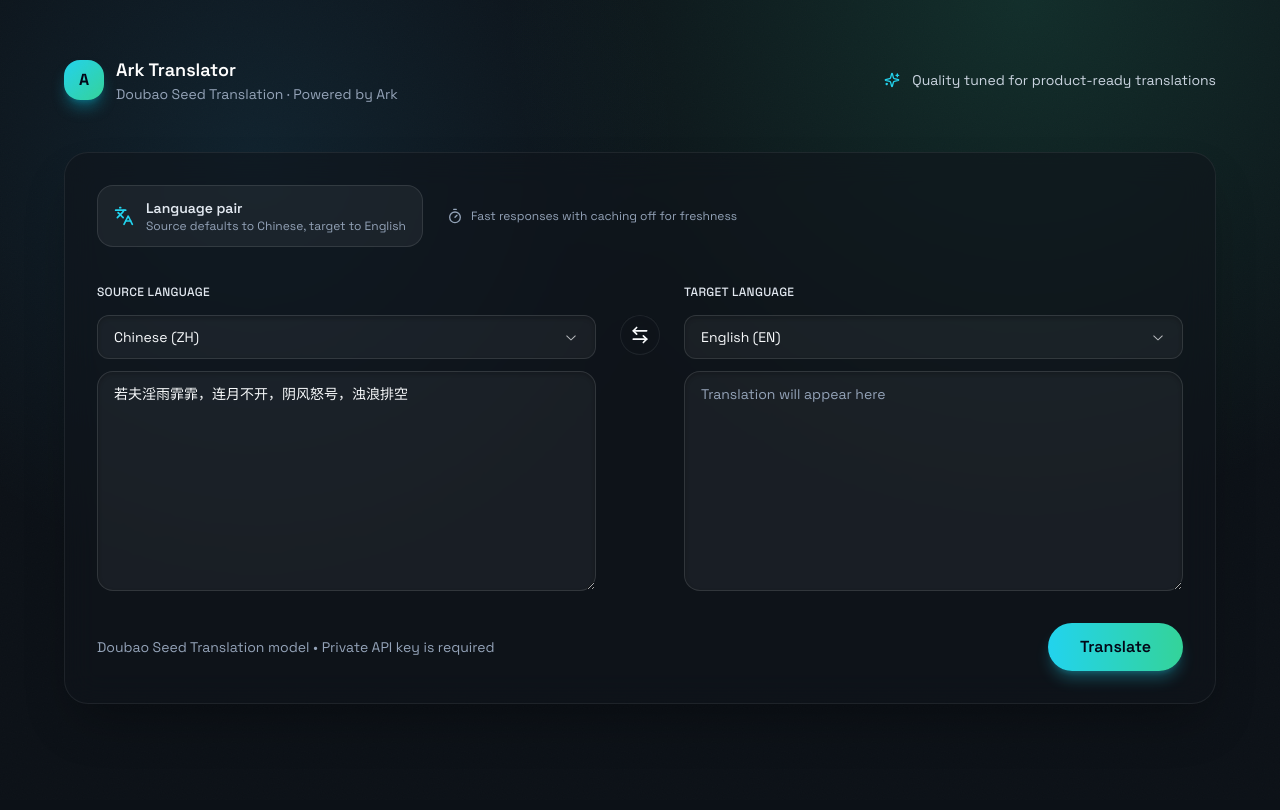
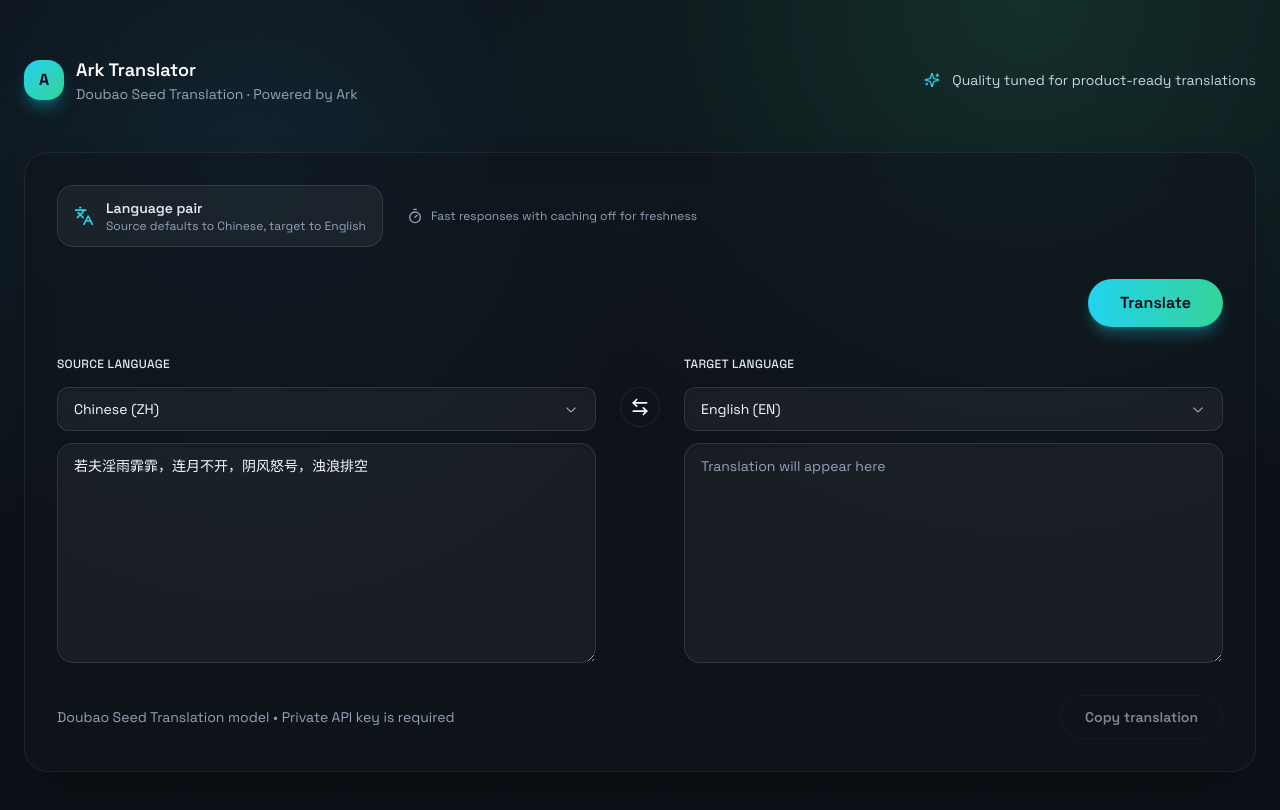
Before and after one commit to IZSSERAFIM/ARK_DST-Translator, a Next.js app: page / in a window 1280 px wide. Shown: the top 810 px of the page. Built offline with nearby package versions, Linux system fonts and the light colour scheme.

Commit message:
fix some bugs

```diff
--- a/app/page.tsx
+++ b/app/page.tsx
@@ -44,14 +44,11 @@
   const handleSwap = () => {
     setSourceLanguage(targetLanguage);
     setTargetLanguage(sourceLanguage);
-    if (translation) {
-      setText(translation);
-      setTranslation("");
-    }
   };
 
   const handleTranslate = async () => {
     if (!canTranslate) return;
+    setTranslation("");
     setError(null);
     setLoading(true);
     try {
@@ -79,6 +76,15 @@
     }
   };
 
+  const handleCopy = async () => {
+    if (!translation) return;
+    try {
+      await navigator.clipboard.writeText(translation);
+    } catch (err) {
+      console.error("Copy failed", err);
+    }
+  };
+
   const autoResize = (el: HTMLTextAreaElement | null) => {
     if (!el) return;
     el.style.height = "auto";
@@ -96,7 +102,7 @@
 
   return (
     <main className="min-h-screen px-6 pb-24 pt-14">
-      <div className="mx-auto max-w-6xl space-y-12">
+      <div className="mx-auto max-w-7xl space-y-12">
         <header className="flex items-center justify-between gap-4">
           <div className="flex items-center gap-3">
             <div className="h-10 w-10 rounded-2xl bg-gradient-to-br from-cyan-400 to-emerald-400 text-slate-950 font-black grid place-items-center shadow-lg shadow-cyan-500/40">
@@ -134,6 +140,17 @@
             </div>
           </div>
 
+          <div className="mb-6 flex justify-end">
+            <Button
+              type="button"
+              size="lg"
+              onClick={handleTranslate}
+              disabled={!canTranslate || loading}
+            >
+              {loading ? "Translating..." : "Translate"}
+            </Button>
+          </div>
+
           <div className="grid gap-6 md:grid-cols-[1fr_auto_1fr] items-start">
             <div className="space-y-3">
               <Label>Source language</Label>
@@ -157,7 +174,7 @@
                 value={text}
                 onChange={(e) => setText(e.target.value)}
                 placeholder="Type or paste text to translate..."
-                className="min-h-[220px]"
+                className="min-h-[220px] w-full"
               />
             </div>
 
@@ -196,7 +213,7 @@
                 value={translation}
                 readOnly
                 placeholder="Translation will appear here"
-                className="min-h-[220px] bg-white/5"
+                className="min-h-[220px] w-full bg-white/5"
               />
             </div>
           </div>
@@ -211,11 +228,11 @@
               )}
               <Button
                 type="button"
-                size="lg"
-                onClick={handleTranslate}
-                disabled={!canTranslate || loading}
+                variant="secondary"
+                onClick={handleCopy}
+                disabled={!translation}
               >
-                {loading ? "Translating..." : "Translate"}
+                Copy translation
               </Button>
             </div>
           </div>
```
